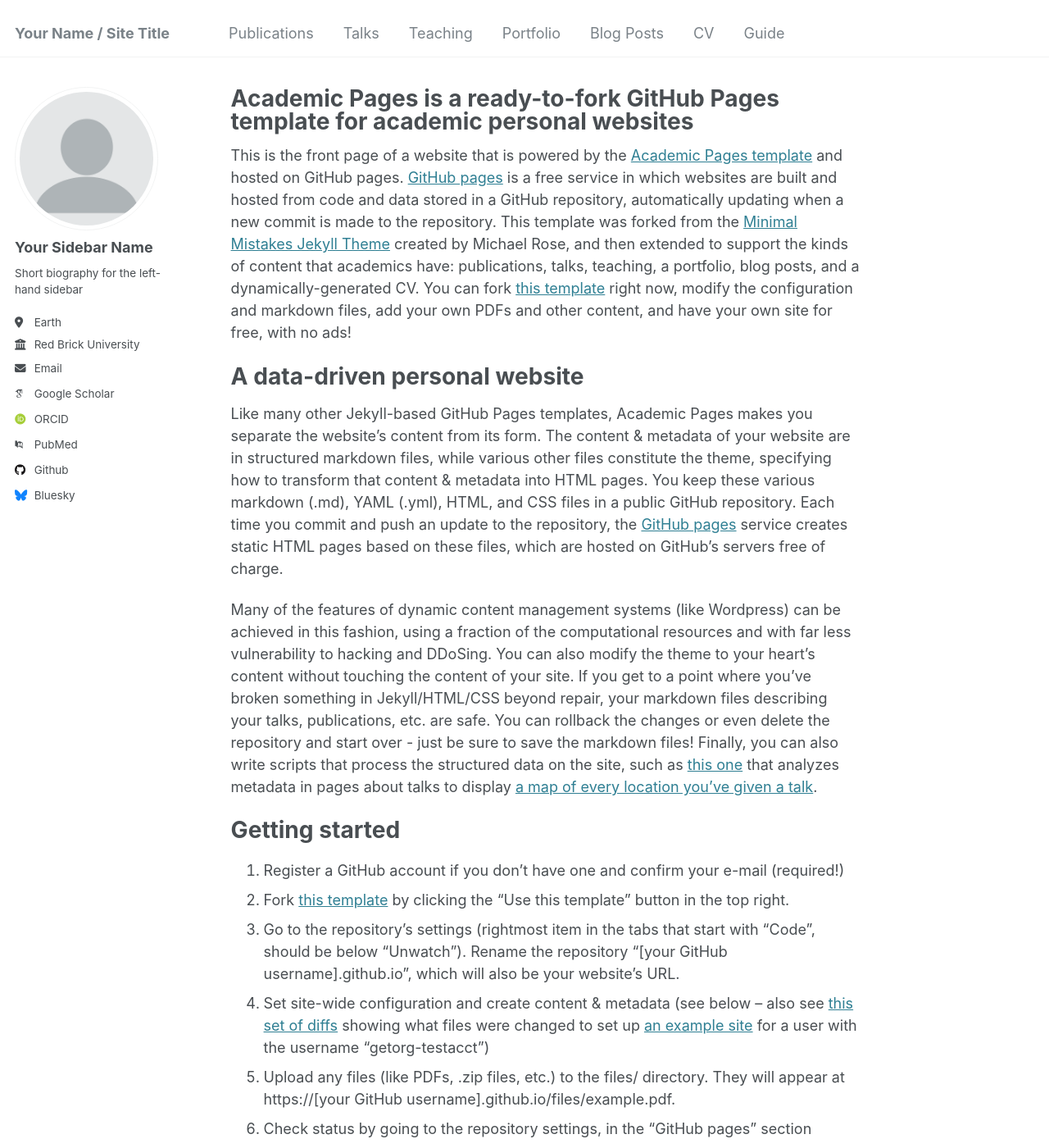
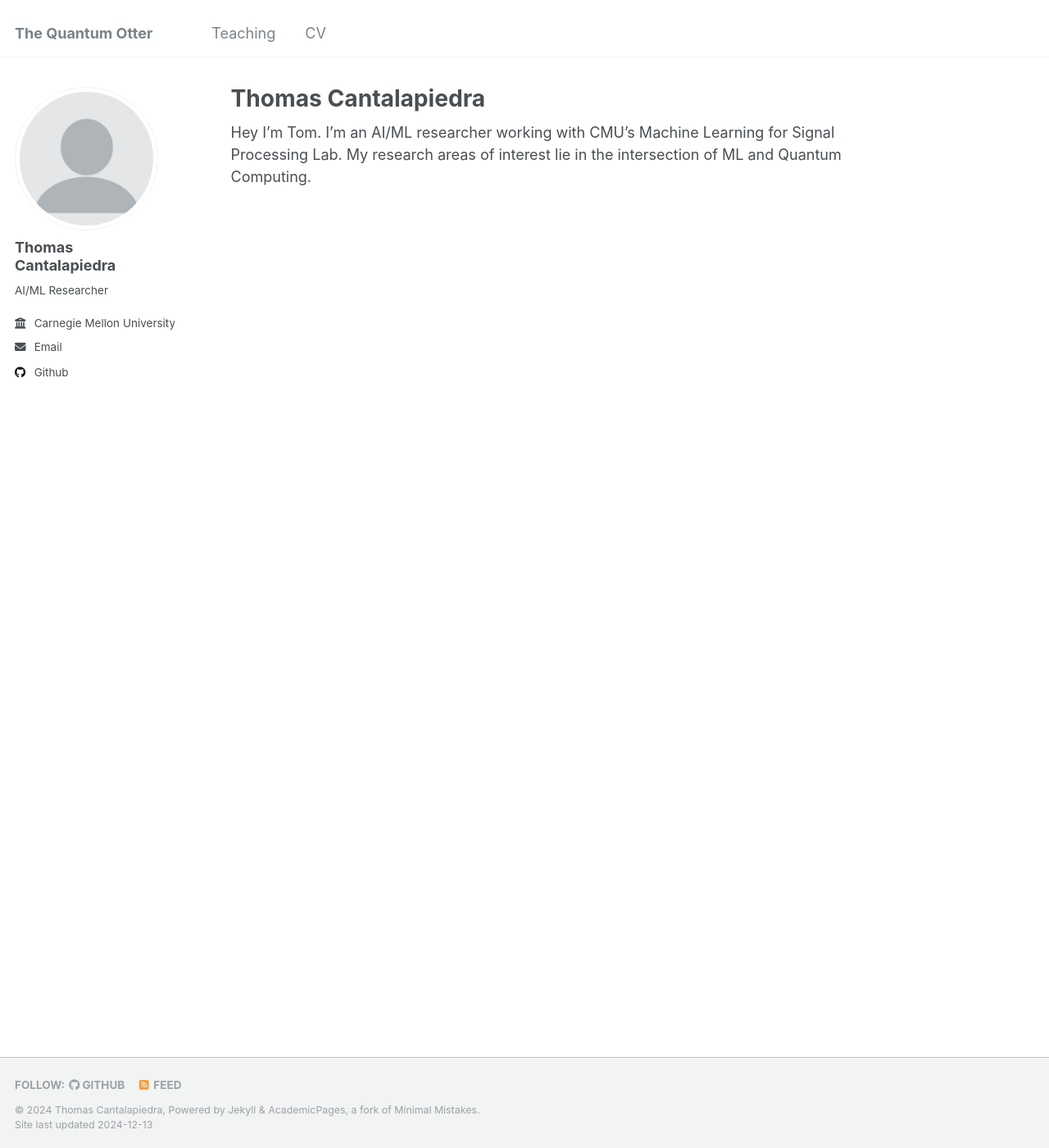
Before and after one commit to Thomas-SCS/thomas-scs.github.io, a Jekyll site: the page built from _pages/about.md, in a window 1280 px wide and 1400 px high. Shown: the whole window at 82% size. Built offline with Jekyll 4.4.1, drawn with Linux system fonts in a browser that asks for light colours; some web fonts are replaced; some of the changed text lies outside the part shown.

Commit message:
first commit

```diff
--- a/_config.yml
+++ b/_config.yml
@@ -8,13 +8,13 @@
 
 # Basic Site Settings
 locale                   : "en-US"
-title                    : "Your Name / Site Title"
+title                    : "The Quantum Otter"
 title_separator          : "-"
-name                     : &name "Your Name"
-description              : &description "personal description"
-url                      : https://academicpages.github.io # the base hostname & protocol for your site e.g. "https://[your GitHub username].github.io"
+name                     : &name "Thomas Cantalapiedra"
+description              : &description "Personal Website"
+url                      : https://thomas-scs.github.io # the base hostname & protocol for your site e.g. "https://[your GitHub username].github.io"
 baseurl                  : "" # the subpath of your site, e.g. "/blog"
-repository               : "academicpages/academicpages.github.io"
+repository               : "Thomas-SCS/thomas-scs.github.io"
 
 # Site Author - The following control what appear as part of the author content on the side bar.
 #               If a field is blank the icon and link will not appear, otherwise it will be shown.
@@ -22,21 +22,21 @@ repository               : "academicpages/academicpages.github.io"
 author:
   # Biographic information
   avatar           : "profile.png"
-  name             : "Your Sidebar Name"
+  name             : "Thomas Cantalapiedra"
   pronouns         : # example: "she/her"
-  bio              : "Short biography for the left-hand sidebar"
-  location         : "Earth"
-  employer         : "Red Brick University"
+  bio              : "AI/ML Researcher"
+  location         : #"Earth"
+  employer         : "Carnegie Mellon University"
   uri              : # URL
-  email            : "none@example.org"
+  email            : "tcantala@andrew.cmu.edu"
 
   # Academic websites
   arxiv            : # URL - Update with the correct link to your profile
-  googlescholar    : "https://scholar.google.com/citations?user=PS_CX0AAAAAJ"
+  googlescholar    : # "https://scholar.google.com/citations?user=PS_CX0AAAAAJ"
   impactstory      : # URL
-  orcid            : "http://orcid.org/yourorcidurl"
+  orcid            : # "http://orcid.org/yourorcidurl"
   semantic         : # URL
-  pubmed           : "https://www.ncbi.nlm.nih.gov/pubmed/?term=john+snow"
+  pubmed           : # "https://www.ncbi.nlm.nih.gov/pubmed/?term=john+snow"
   researchgate     : # URL
   scopus           : # URL
 
@@ -44,12 +44,12 @@ author:
   bitbucket        : # Username - Update with your username on the site
   codepen          : # Username
   dribbble         : # Username
-  github           : "academicpages"
+  github           : "Thomas-SCS"
   kaggle           : # Username
   stackoverflow    : # User number or user number and name (i.e., use "1" or "1/jeff-atwood")
 
   # Social media
-  bluesky          : "bsky.app" # Replace this with you Bluesky username
+  bluesky          : #"bsky.app" # Replace this with you Bluesky username
   facebook         : # Username
   flickr           : # Username
   foursquare       : # Username
@@ -130,7 +130,7 @@ yandex_site_verification :
 
 # Social Sharing
 twitter:
-  username               : &twitter
+  username               :
 facebook:
   username               :
   app_id                 :
--- a/_includes/footer/custom.html
+++ b/_includes/footer/custom.html
@@ -1,3 +1,3 @@
 <!-- start custom footer snippets -->
-<a href="/sitemap/">Sitemap</a>
+<!-- <a href="/sitemap/">Sitemap</a> -->
 <!-- end custom footer snippets -->
--- a/_pages/about.md
+++ b/_pages/about.md
@@ -1,13 +1,14 @@
 ---
 permalink: /
-title: "Academic Pages is a ready-to-fork GitHub Pages template for academic personal websites"
+title: "Thomas Cantalapiedra"
 author_profile: true
 redirect_from:
   - /about/
   - /about.html
 ---
+Hey I'm Tom.  I'm an AI/ML researcher working with CMU's Machine Learning for Signal Processing Lab.  My research areas of interest lie in the intersection of ML and Quantum Computing.  <!-- I'm TA-ing 11-860 in the Spring of 2025. -->
 
-This is the front page of a website that is powered by the [Academic Pages template](https://github.com/academicpages/academicpages.github.io) and hosted on GitHub pages. [GitHub pages](https://pages.github.com) is a free service in which websites are built and hosted from code and data stored in a GitHub repository, automatically updating when a new commit is made to the repository. This template was forked from the [Minimal Mistakes Jekyll Theme](https://mmistakes.github.io/minimal-mistakes/) created by Michael Rose, and then extended to support the kinds of content that academics have: publications, talks, teaching, a portfolio, blog posts, and a dynamically-generated CV. You can fork [this template](https://github.com/academicpages/academicpages.github.io) right now, modify the configuration and markdown files, add your own PDFs and other content, and have your own site for free, with no ads!
+<!-- This is the front page of a website that is powered by the [Academic Pages template](https://github.com/academicpages/academicpages.github.io) and hosted on GitHub pages. [GitHub pages](https://pages.github.com) is a free service in which websites are built and hosted from code and data stored in a GitHub repository, automatically updating when a new commit is made to the repository. This template was forked from the [Minimal Mistakes Jekyll Theme](https://mmistakes.github.io/minimal-mistakes/) created by Michael Rose, and then extended to support the kinds of content that academics have: publications, talks, teaching, a portfolio, blog posts, and a dynamically-generated CV. You can fork [this template](https://github.com/academicpages/academicpages.github.io) right now, modify the configuration and markdown files, add your own PDFs and other content, and have your own site for free, with no ads!
 
 A data-driven personal website
 ======
@@ -46,4 +47,4 @@ Example: editing a markdown file for a talk
 
 For more info
 ------
-More info about configuring Academic Pages can be found in [the guide](https://academicpages.github.io/markdown/), the [growing wiki](https://github.com/academicpages/academicpages.github.io/wiki), and you can always [ask a question on GitHub](https://github.com/academicpages/academicpages.github.io/discussions). The [guides for the Minimal Mistakes theme](https://mmistakes.github.io/minimal-mistakes/docs/configuration/) (which this theme was forked from) might also be helpful.
+More info about configuring Academic Pages can be found in [the guide](https://academicpages.github.io/markdown/), the [growing wiki](https://github.com/academicpages/academicpages.github.io/wiki), and you can always [ask a question on GitHub](https://github.com/academicpages/academicpages.github.io/discussions). The [guides for the Minimal Mistakes theme](https://mmistakes.github.io/minimal-mistakes/docs/configuration/) (which this theme was forked from) might also be helpful. -->
```
Also changed, not shown: _data/authors.yml (+14 -14 lines), _data/navigation.yml (+10 -10 lines).
